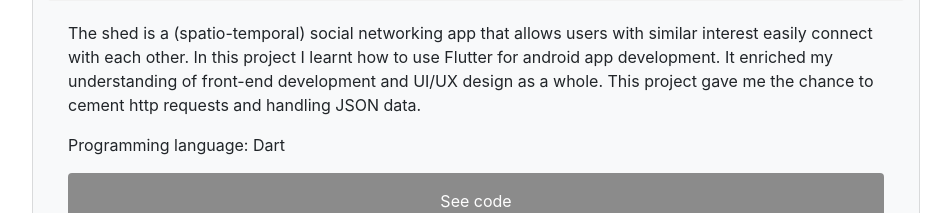
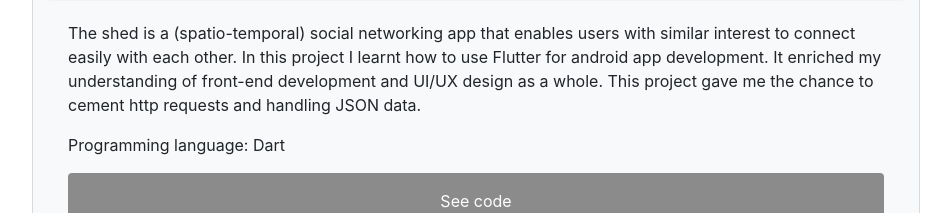
Before and after one commit to ronaldo0010/personalwebsite, a Flask app: page /projects in a window 1280 px wide. Shown: the part 2387-2600 px from the top of the page, without its empty margins (164-1115 px from the left). Run offline with Flask 2, Linux system fonts and the light colour scheme; some libraries are stand-ins or nearby versions.

Commit message:
Update projects.html

```diff
--- a/app/templates/projects.html
+++ b/app/templates/projects.html
@@ -52,8 +52,8 @@
           <img id="card" class="card-img" src="{{ url_for('static', filename='/images/theShed.jpg') }}" >
           <div class="card-body">
             <p class="card-text">
-              The shed is a (spatio-temporal) social networking app that allows users with similar
-              interest easily connect with each other. In this project I learnt how to use Flutter
+              The shed is a (spatio-temporal) social networking app that enables users with similar
+              interest to connect easily with each other. In this project I learnt how to use Flutter
               for android app development. It enriched my understanding of front-end development
               and UI/UX design as a whole. This project gave me the chance to cement http requests
               and handling JSON data.
```
